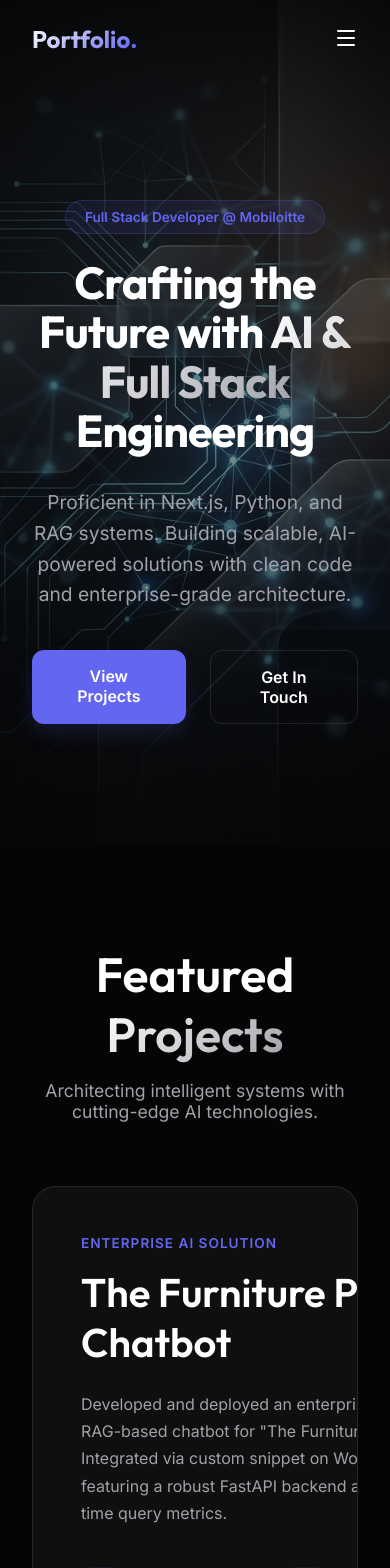
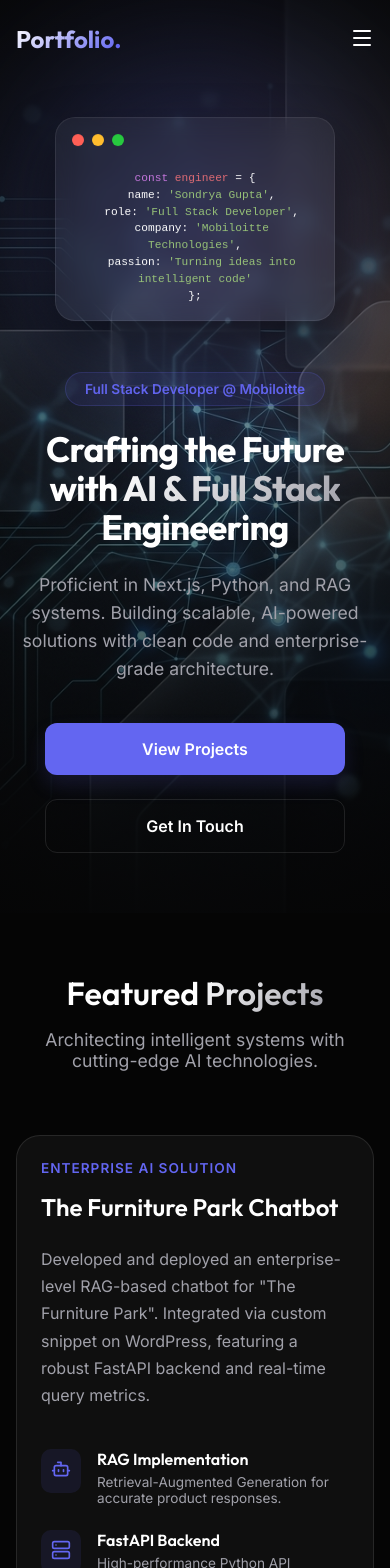
Before and after one commit to sondraya513gupta/portfolio., a Next.js app: page / in a window 390 px wide. Shown: the top 1568 px of the page. Built offline with nearby package versions, Linux system fonts and the light colour scheme.

Commit message:
feat: optimize responsive design for ultra-narrow devices and elevate content to enterprise standard

```diff
--- a/src/app/globals.css
+++ b/src/app/globals.css
@@ -87,6 +87,18 @@ button {
   padding: 0 2rem;
 }
 
+@media (max-width: 768px) {
+  .container {
+    padding: 0 1.5rem;
+  }
+}
+
+@media (max-width: 480px) {
+  .container {
+    padding: 0 1rem;
+  }
+}
+
 .text-gradient {
   background: linear-gradient(135deg, #fff 0%, #a1a1aa 100%);
   -webkit-background-clip: text;
@@ -96,3 +108,9 @@ button {
 .section-padding {
   padding: 100px 0;
 }
+
+@media (max-width: 768px) {
+  .section-padding {
+    padding: 60px 0;
+  }
+}
--- a/src/components/Achievements.module.css
+++ b/src/components/Achievements.module.css
@@ -75,5 +75,11 @@
 }
 
 @media (max-width: 768px) {
-  .title { font-size: 2.5rem; }
+  .title { font-size: 2.2rem; }
+  .grid { grid-template-columns: 1fr; }
+  .card { padding: 1.5rem; }
 }
+
+@media (max-width: 480px) {
+  .title { font-size: 2rem; }
+}
--- a/src/components/Contact.module.css
+++ b/src/components/Contact.module.css
@@ -57,6 +57,13 @@
   padding: 3rem;
   border-radius: 30px;
   border: 1px solid var(--border);
+  transition: all 0.3s ease;
+}
+
+.form.disabled {
+  opacity: 0.7;
+  pointer-events: none;
+  filter: grayscale(0.5);
 }
 
 .formGroup {
@@ -142,5 +149,11 @@
 
 @media (max-width: 768px) {
   .grid { grid-template-columns: 1fr; gap: 3rem; }
-  .title { font-size: 2.5rem; }
+  .title { font-size: 2.2rem; }
+  .form { padding: 2rem; }
 }
+
+@media (max-width: 480px) {
+  .title { font-size: 2rem; }
+  .form { padding: 1.5rem; }
+}
--- a/src/components/Contact.tsx
+++ b/src/components/Contact.tsx
@@ -6,10 +6,24 @@ import styles from './Contact.module.css';
 
 const Contact = () => {
   const [result, setResult] = React.useState<string | null>(null);
-  const [status, setStatus] = React.useState<'idle' | 'submitting' | 'success' | 'error'>('idle');
+  const [status, setStatus] = React.useState<'idle' | 'submitting' | 'success' | 'error' | 'already_sent'>('idle');
+
+  React.useEffect(() => {
+    if (localStorage.getItem('contact_submitted')) {
+      setStatus('already_sent');
+      setResult("You have already sent a message recently. Thank you for connecting!");
+    }
+  }, []);
 
   const onSubmit = async (event: React.FormEvent<HTMLFormElement>) => {
     event.preventDefault();
+
+    if (localStorage.getItem('contact_submitted')) {
+      setStatus('already_sent');
+      setResult("You have already sent a message. Thank you!");
+      return;
+    }
+
     setStatus('submitting');
     setResult("Sending....");
 
@@ -26,7 +40,8 @@ const Contact = () => {
 
       if (data.success) {
         setStatus('success');
-        setResult("Message sent successfully!");
+        setResult("Message sent successfully! I will get back to you soon.");
+        localStorage.setItem('contact_submitted', 'true');
         (event.target as HTMLFormElement).reset();
       } else {
         console.log("Error", data);
@@ -77,23 +92,23 @@ const Contact = () => {
             </div>
           </div>
 
-          <form className={styles.form} onSubmit={onSubmit}>
+          <form className={`${styles.form} ${status === 'already_sent' ? styles.disabled : ''}`} onSubmit={onSubmit}>
             <div className={styles.formGroup}>
               <label>Full Name</label>
-              <input type="text" name="name" required placeholder="John Doe" className={styles.input} />
+              <input type="text" name="name" required placeholder="John Doe" className={styles.input} disabled={status === 'already_sent' || status === 'submitting'} />
             </div>
             <div className={styles.formGroup}>
               <label>Email Address</label>
-              <input type="email" name="email" required placeholder="john@example.com" className={styles.input} />
+              <input type="email" name="email" required placeholder="john@example.com" className={styles.input} disabled={status === 'already_sent' || status === 'submitting'} />
             </div>
             <div className={styles.formGroup}>
               <label>Message</label>
-              <textarea name="message" required placeholder="Your message here..." className={styles.textarea}></textarea>
+              <textarea name="message" required placeholder="Your message here..." className={styles.textarea} disabled={status === 'already_sent' || status === 'submitting'}></textarea>
             </div>
 
             {status !== 'idle' && (
-              <div className={`${styles.feedback} ${styles[status]}`}>
-                {status === 'success' && <CheckCircle size={18} />}
+              <div className={`${styles.feedback} ${styles[status === 'already_sent' ? 'success' : status]}`}>
+                {(status === 'success' || status === 'already_sent') && <CheckCircle size={18} />}
                 {status === 'error' && <AlertCircle size={18} />}
                 {result}
               </div>
@@ -102,10 +117,10 @@ const Contact = () => {
             <button
               type="submit"
               className={styles.submitBtn}
-              disabled={status === 'submitting'}
+              disabled={status === 'submitting' || status === 'already_sent'}
             >
-              {status === 'submitting' ? 'Sending...' : 'Send Message'}
-              {status !== 'submitting' && <Send size={18} />}
+              {status === 'submitting' ? 'Sending...' : (status === 'already_sent' ? 'Message Received' : 'Send Message')}
+              {status !== 'submitting' && status !== 'already_sent' && <Send size={18} />}
             </button>
           </form>
         </div>
--- a/src/components/Experience.module.css
+++ b/src/components/Experience.module.css
@@ -106,9 +106,26 @@
 }
 
 @media (max-width: 768px) {
+  .title { font-size: 2.2rem; }
   .topRow {
     flex-direction: column;
     align-items: flex-start;
-    gap: 1rem;
+    gap: 0.8rem;
   }
+  .timelineContent { padding: 1.5rem; }
+  .company { font-size: 1.25rem; }
+  .timeline { padding-left: 1.5rem; }
+  .timelineIcon { left: -2.3rem; padding: 6px; }
 }
+
+@media (max-width: 480px) {
+  .title { font-size: 2rem; }
+  .timelineContent { padding: 1.25rem; }
+}
+
+@media (max-width: 360px) {
+  .title { font-size: 1.8rem; }
+  .timeline { padding-left: 1.2rem; }
+  .timelineContent { padding: 1rem; }
+  .company { font-size: 1.1rem; }
+}
--- a/src/components/Experience.tsx
+++ b/src/components/Experience.tsx
@@ -11,7 +11,7 @@ const Experience = () => {
       role: 'Full Stack Software Engineer',
       period: '2025 - Present',
       description: 'Leading AI initiatives and full-stack development projects. Specialized in building and deploying RAG-based chatbots and enterprise administrative panels.',
-      skills: ['FastAPI', 'Next.js', 'AWS', 'Python', 'React','JavaScript']
+      skills: ['FastAPI', 'Next.js', 'AWS', 'Python', 'React', 'JavaScript']
     },
     {
       company: 'India Marketing Solutions',
--- a/src/components/Footer.module.css
+++ b/src/components/Footer.module.css
@@ -8,8 +8,23 @@
   display: flex;
   justify-content: space-between;
   align-items: center;
+}
+
+.left {
+  display: flex;
+  flex-direction: column;
+  gap: 0.5rem;
+}
+
+.copyright {
+  color: white;
+  font-weight: 600;
+  font-size: 1rem;
+}
+
+.tagline {
   color: var(--text-muted);
-  font-size: 0.9rem;
+  font-size: 0.85rem;
 }
 
 .links {
@@ -17,14 +32,21 @@
   gap: 2rem;
 }
 
+.links a {
+  color: var(--text-muted);
+  font-size: 0.9rem;
+  transition: all 0.3s ease;
+}
+
 .links a:hover {
-  color: white;
+  color: var(--primary);
+  transform: translateY(-2px);
 }
 
 @media (max-width: 768px) {
   .content {
     flex-direction: column;
-    gap: 1.5rem;
+    gap: 2rem;
     text-align: center;
   }
 }
--- a/src/components/Footer.tsx
+++ b/src/components/Footer.tsx
@@ -8,10 +8,14 @@ const Footer = () => {
     <footer className={styles.footer}>
       <div className="container">
         <div className={styles.content}>
-          <p>© {new Date().getFullYear()} Software Engineer Portfolio. Built with Next.js & Framer Motion.</p>
+          <div className={styles.left}>
+            <p className={styles.copyright}>© {new Date().getFullYear()} <span className="text-gradient">Sondrya Gupta</span>. All rights reserved.</p>
+            <p className={styles.tagline}>Engineering Excellence in AI & Full Stack Development.</p>
+          </div>
           <div className={styles.links}>
-            <a href="#about">About</a>
+            <a href="#experience">Experience</a>
             <a href="#projects">Projects</a>
+            <a href="#skills">Skills</a>
             <a href="#contact">Contact</a>
           </div>
         </div>
--- a/src/components/Hero.module.css
+++ b/src/components/Hero.module.css
@@ -144,6 +144,9 @@
   font-family: 'Fira Code', monospace;
   font-size: 0.9rem;
   line-height: 1.7;
+  white-space: pre-wrap;
+  word-wrap: break-word;
+  display: block;
 }
 
 .keyword { color: #c678dd; }
@@ -152,19 +155,69 @@
 
 @media (max-width: 1024px) {
   .title { font-size: 3.5rem; }
+  .container { gap: 4rem; }
 }
 
 @media (max-width: 768px) {
+  .hero {
+    min-height: auto;
+    padding: 120px 0 60px;
+  }
+
   .container {
     grid-template-columns: 1fr;
     text-align: center;
+    gap: 3rem;
   }
 
-  .subtitle { margin: 0 auto 2.5rem; }
+  .subtitle {
+    margin: 0 auto 2.5rem;
+    font-size: 1.1rem;
+  }
 
-  .actions { justify-content: center; }
+  .actions {
+    justify-content: center;
+    flex-direction: column;
+    width: 100%;
+    max-width: 300px;
+    margin: 0 auto;
+  }
 
-  .title { font-size: 2.8rem; }
+  .title {
+    font-size: 2.8rem;
+    margin-bottom: 1.5rem;
+  }
 
-  .imageContainer { display: none; }
+  .imageContainer {
+    display: flex;
+    justify-content: center;
+    order: -1;
+  }
+
+  .floatingCard {
+    max-width: 320px;
+  }
 }
+
+@media (max-width: 480px) {
+  .title { font-size: 2.2rem; }
+  .actions { width: 100%; }
+  .primaryBtn, .secondaryBtn { width: 100%; text-align: center; }
+
+  .code {
+    font-size: 0.7rem;
+    line-height: 1.5;
+  }
+
+  .floatingCard {
+    padding: 1rem;
+    max-width: 280px;
+    margin: 0 auto;
+  }
+}
+
+@media (max-width: 360px) {
+  .title { font-size: 1.8rem; }
+  .floatingCard { max-width: 260px; padding: 0.8rem; }
+  .code { font-size: 0.65rem; }
+}
--- a/src/components/ProjectHighlight.module.css
+++ b/src/components/ProjectHighlight.module.css
@@ -173,6 +173,32 @@
 
 @media (max-width: 1024px) {
   .projectCard { grid-template-columns: 1fr; }
+  .projectTitle { font-size: 2rem; }
+}
+
+@media (max-width: 768px) {
+  .sectionTitle { font-size: 2.2rem; }
+  .projectContent { padding: 2rem; }
+  .featureGrid { grid-template-columns: 1fr; gap: 1.5rem; }
+  .projectTitle { font-size: 1.8rem; }
+}
+
+@media (max-width: 480px) {
+  .projectContent { padding: 1.5rem; }
+  .sectionTitle { font-size: 2rem; }
+  .projectTitle { font-size: 1.5rem; }
+  .links { flex-direction: column; gap: 1rem; }
+}
+
+@media (max-width: 360px) {
+  .projectContent { padding: 1rem; }
+  .sectionTitle { font-size: 1.8rem; }
+  .projectTitle { font-size: 1.3rem; }
+  .featureGrid { gap: 1rem; }
+  .feature { gap: 0.8rem; }
+  .featureIcon { padding: 6px; }
+  .featureTitle { font-size: 0.9rem; }
+  .featureDesc { font-size: 0.8rem; }
 }
 
 .projectList {
--- a/src/components/Skills.module.css
+++ b/src/components/Skills.module.css
@@ -79,3 +79,18 @@
   opacity: 1;
   transform: scale(1.5);
 }
+
+@media (max-width: 768px) {
+  .title { font-size: 2.2rem; }
+  .card { padding: 1.5rem; }
+}
+
+@media (max-width: 480px) {
+  .title { font-size: 2rem; }
+  .grid { grid-template-columns: 1fr; }
+}
+
+@media (max-width: 360px) {
+  .title { font-size: 1.8rem; }
+  .card { padding: 1.25rem; }
+}
```
Also changed, not shown: src/components/Hero.tsx (line endings or trailing spaces).
